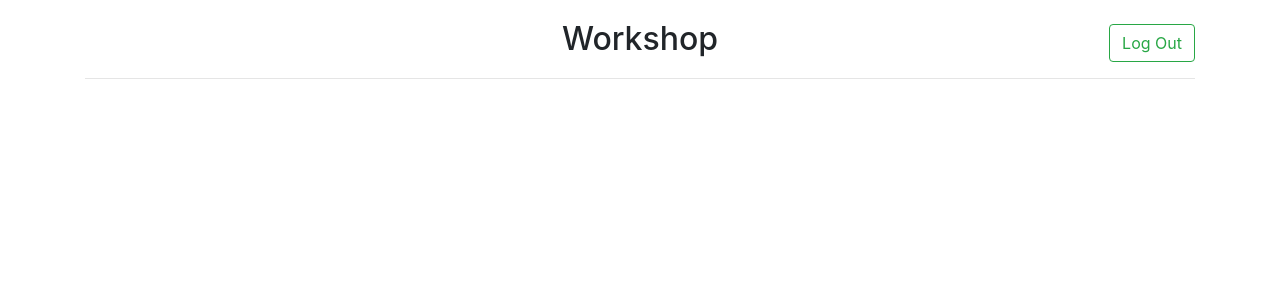
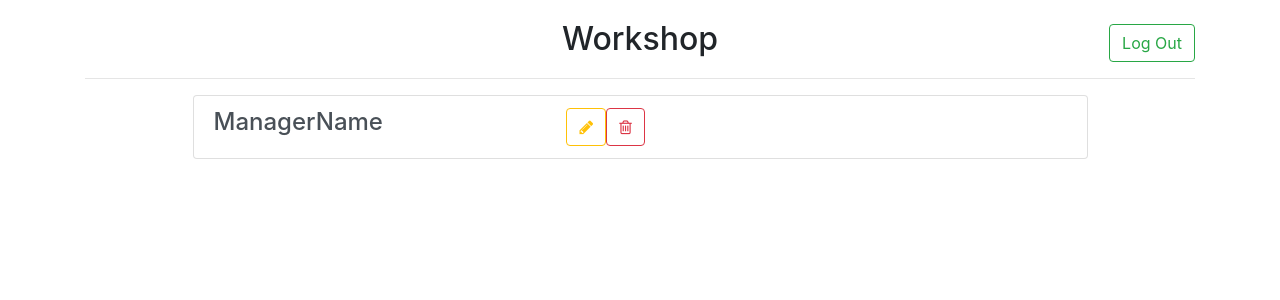
Before and after one commit to Fjord82/ShipmentPackerAngular, an Angular app in the folder ShipmentPacker-app/: page /workshop in a window 1280 px wide. Shown: the top 300 px of the page. Built offline with nearby package versions, Linux system fonts and the light colour scheme.

Commit message:
added a mock packingList
for easier implementing later

```diff
--- a/ShipmentPacker-app/src/app/workshop/project/workshop-project-list/workshop-project-list.component.css
+++ b/ShipmentPacker-app/src/app/workshop/project/workshop-project-list/workshop-project-list.component.css
@@ -1,3 +1,8 @@
+.right-buttons {
+  width:100px;
+  position:relative;
+}
+
 .navbar-text {
   position: absolute;
   width: 100%;
--- a/ShipmentPacker-app/src/app/workshop/project/workshop-project-list/workshop-project-list.component.html
+++ b/ShipmentPacker-app/src/app/workshop/project/workshop-project-list/workshop-project-list.component.html
@@ -7,4 +7,32 @@
   </div>
   </div>
   <hr>
+
+  <div class="col-md-10 offset-1">
+    <div class="list-group">
+      <a href="#" class="list-group-item list-group-item-action">
+        <div class="row">
+          <h4 class="col-md-5">ManagerName</h4>
+          <div class="right-buttons">
+            <div *ngIf="!projectToDelete || projectToDelete.id != project.id">
+              <button class="btn btn-outline-warning" (click)="edit(project)">
+                <i class="fa fa-pencil" aria-hidden="true"></i>
+              </button>
+              <button class="btn btn-outline-danger" (click)="delete(project, $event)">
+                <i class="fa fa-trash-o" aria-hidden="true"></i>
+              </button>
+            </div>
+            <div *ngIf="projectToDelete && projectToDelete.id == project.id">
+              <button class="btn btn-outline-info" (click)="deleteAborted($event)">
+                <i class="fa fa-pencil" aria-hidden="true"></i> Cancel
+              </button>
+              <button class="btn btn-outline-danger" (click)="deleteConfirmed($event)">
+                <i class="fa fa-trash-o" aria-hidden="true"></i> Confirm
+              </button>
+            </div>
+          </div>
+        </div>
+      </a>
+    </div>
+  </div>
 </div>
```
